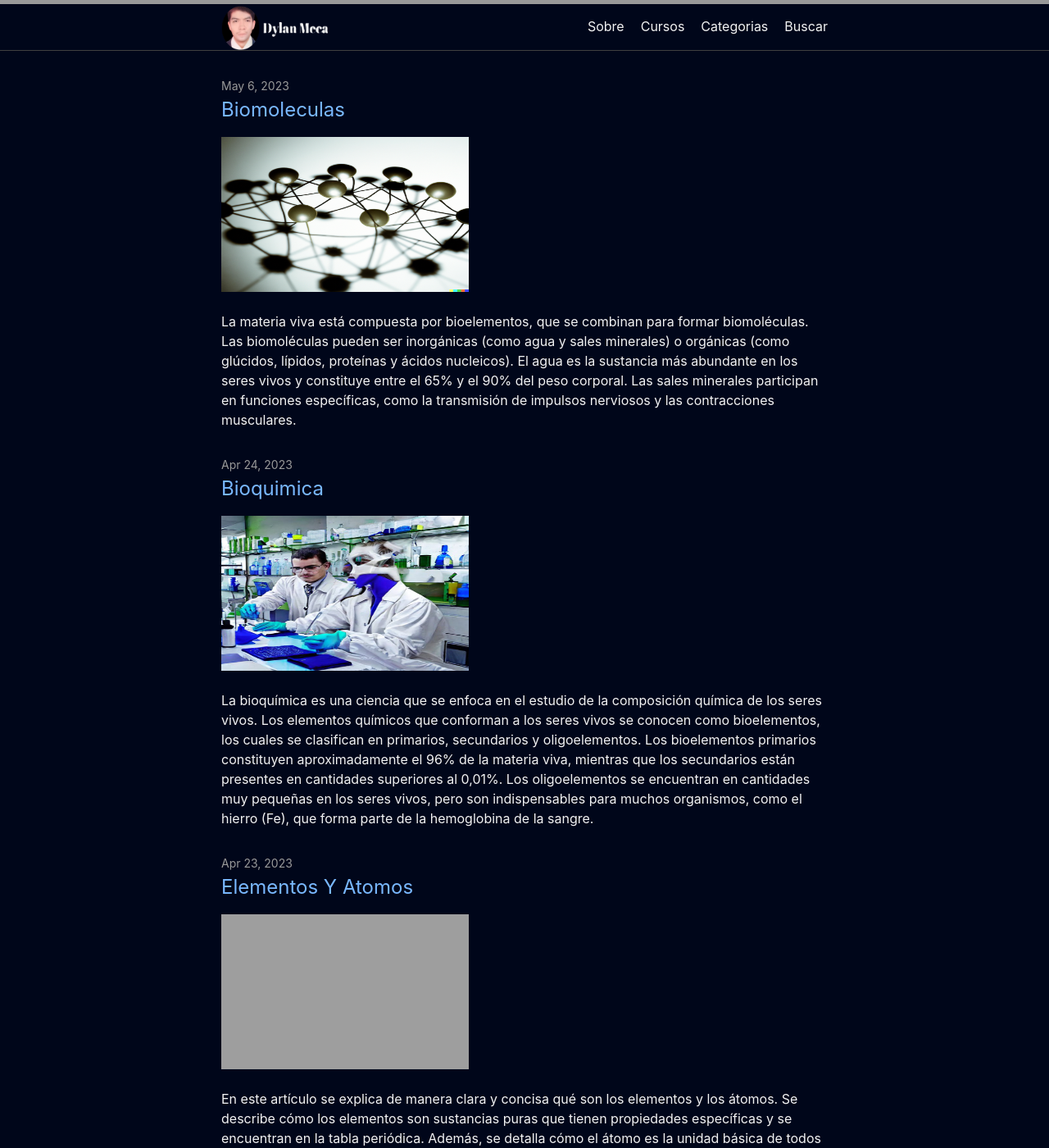
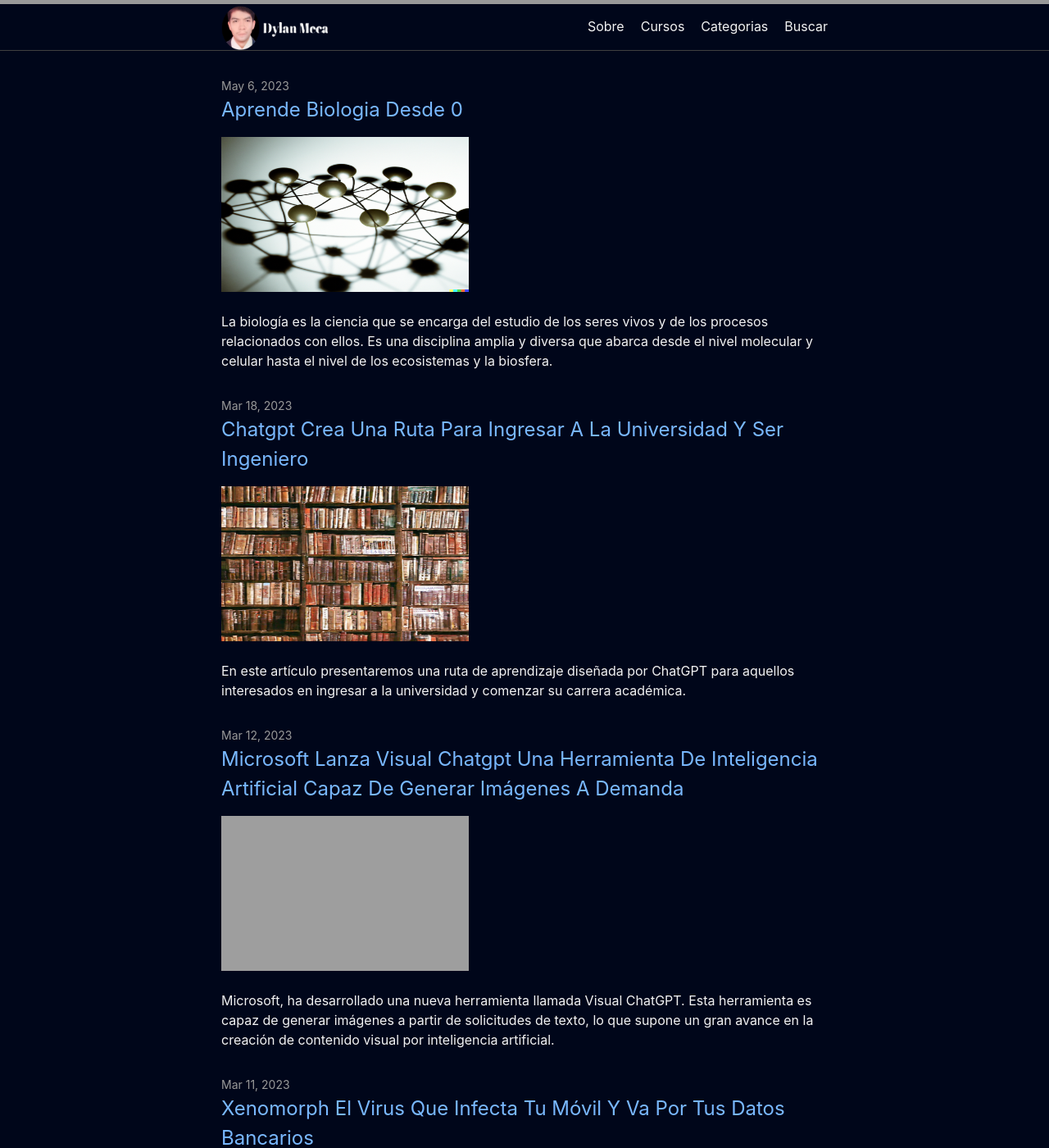
Before and after one commit to dylanmeca/dylanmeca.github.io, a Jekyll site: the page built from index.html, in a window 1280 px wide and 1400 px high. Shown: the whole window at 82% size. Built offline with Jekyll 4.4.1, drawn with Linux system fonts in a browser that asks for light colours; the list of posts is cut into pages by our own code; some of the changed text lies outside the part shown; grey boxes are pictures that could not be loaded.

Commit message:
New Update

````diff
--- a/_posts/2023-04-23-Elementos-y-Atomos.md
+++ /dev/null
@@ -1,50 +0,0 @@
----
-layout: post
-description: En este artículo se explica de manera clara y concisa qué son los elementos y los átomos. Se describe cómo los elementos son sustancias puras que tienen propiedades específicas y se encuentran en la tabla periódica. Además, se detalla cómo el átomo es la unidad básica de todos los elementos y se define por el número de protones en su núcleo. El artículo también explica el número atómico y cómo éste define un elemento. Se incluye el ejemplo del carbono para mostrar cómo los átomos pueden tener diferentes números de neutrones pero deben tener el mismo número de protones para ser del mismo elemento. Por último, se explica por qué los electrones no se alejan del núcleo del átomo. En general, este artículo es una buena introducción a los elementos y átomos para aquellos que quieren aprender sobre química básica.
-categories: [Quimica, Academico]
-img: https://dylanmeca.github.io/assets/img/quimica/atomo-representacion.png
-permalink: /2023/04/23/Elementos-y-Atomos.html
-author:
-   - Dylan Meca
-keywords:
-   - Elementos
-   - Átomos
-   - Número atómico
-   - Tabla periódica
-   - Neutrones
-   - Protones
-   - Electrones
-   - Sustancias puras
-   - Propiedades específicas
-   - Carbono
----
-
-<img src="https://dylanmeca.github.io/assets/img/quimica/atomo-representacion.png" width="400px" height="257px">
-
-Los seres humanos hemos sabido por miles de años que observando nuestro entorno vemos distintas sustancias y tienen propiedades distintas.
-
-Todas las sustancias que son puras, que tienen las propiedades específicas a ciertas temperaturas y reaccionan de cierta forma se llaman elementos, por ejemplo el carbono, oro y plomo. Dichas sustancias se encuentran en la tabla periódica. La unidad básica de todos estos elementos es el átomo.
-
-Lo que define el elemento es el número de protones que hay en el núcleo.
-
-```
-Proton = Define elemento
-```
-
-Cuando vemos la tabla periódica, vemos que están escritos en el orden de número atómico que literalmente es el número de protones del elemento.
-
-```
-Número de protones = Número atómico
-```
-
-Ponen ese número porque define o caracteriza un elemento. Las otras partículas que definen a un átomo, son el electrón y el neutrón.
-
-El carbono tiene 6 protones y el carbono 12 también tiene 6 protones, eso quiere decir que puede tener distinto número de neutrones pero tenemos el mismo número de protones los cuales no se deben cambiar.
-
-<img src="https://dylanmeca.github.io/assets/img/quimica/carbono-quimica.jpeg" width="400px" height="257px">
-
-En el centro del átomo de carbono habrá 12 partículas, las cuales son 6 protones y 6 neutrones. Otra versión del carbono es el carbono 14 que tiene 6 protones pero tiene 8 neutrones.
-
-<img src="https://dylanmeca.github.io/assets/img/quimica/atomo.jpeg" width="400px" height="257px">
-
-El carbono 12 es neutro, el carbono va a tener 6 electrones. La razón de por qué los electrones no se van del átomo es que están atraídos al núcleo tienen una velocidad muy alta.
--- a/_posts/2023-04-24-Bioquimica.md
+++ /dev/null
@@ -1,52 +0,0 @@
----
-layout: post
-description: La bioquímica es una ciencia que se enfoca en el estudio de la composición química de los seres vivos. Los elementos químicos que conforman a los seres vivos se conocen como bioelementos, los cuales se clasifican en primarios, secundarios y oligoelementos. Los bioelementos primarios constituyen aproximadamente el 96% de la materia viva, mientras que los secundarios están presentes en cantidades superiores al 0,01%. Los oligoelementos se encuentran en cantidades muy pequeñas en los seres vivos, pero son indispensables para muchos organismos, como el hierro (Fe), que forma parte de la hemoglobina de la sangre.
-img: https://dylanmeca.github.io/assets/img/quimica/bioquimica-laboratorio.jfif
-permalink: /2023/04/24/bioquimica.html
-categories: [Quimica, Biologia, Academico]
-author:
-   - Dylan Meca
-keywords:
-   - Bioquímica
-   - Composición química
-   - Seres vivos
-   - Bioelementos
-   - Primarios
-   - Secundarios
-   - Oligoelementos
-   - Hierro
-   - Hemoglobina
-   - Materia viva
----
-
-<img src="https://dylanmeca.github.io/assets/img/quimica/bioquimica-laboratorio.jfif" width="400px" height="257px">
-
-La bioquímica es la ciencia que estudia la composición química de los seres vivos.
-
-## Composición química de los seres vivos:
-<img src="https://dylanmeca.github.io/assets/img/quimica/composicion-quimica.jpg" width="400px" height="257px">
-
-## Bioelementos
-Son los elementos químicos que forman a los seres vivos, estos pueden ser:
-
-* **Primarios:** Constituyen alrededor del 96% de la materia viva, es decir, de la masa total del organismo.
-* **Secundarios:** Su presencia en los seres vivos representa valores superiores al 0,01%.
-* **Oligoelementos:** Se encuentran en mínimas proporciones en los seres vivos en valores inferiores al 0,01%. Sin embargo, son indispensables para muchos organismos, como el:
-  * Fe (Hierro), que forma parte de la hemoglobina de la sangre.
-  * F (Flúor), componente importante del esmalte de los dientes.
-  * Zn (Zinc), regulador indispensable en labor enzimático
-  * I (Yodo), constituyente importante de las hormonas tiroideas.
-
-<img src="https://dylanmeca.github.io/assets/img/quimica/hemoglobina.jpg" width="400px" height="257px">
-
-## Cuadro comparativo entre Biomoléculas Inorgánicas y Orgánicas
-
-|  Características | Biomoléculas Inorgánicas | Biomoléculas Orgánicas |
-| --- | --- | --- |
-| Composición química | Compuestos que no contienen átomos de carbono y/o hidrógeno. | Compuestos que contienen átomos de carbono y/o hidrógeno. |
-| Ejemplos | Agua, sales minerales (NaCl, CaCO3), gases (O2, CO2) | Carbohidratos, lípidos, proteínas, ácidos nucleicos |
-| Funciones biológicas | Constituyentes celulares, reguladores del pH y la osmolaridad, transporte de sustancias. | Reserva de energía, estructurales, catalíticas, informativas (almacenamiento y transmisión de información genética) |
-| Solubilidad en agua | Solubles en agua. | Solubles en disolventes orgánicos (hidrofóbicos) |
-| Enlaces químicos | Enlaces iónicos o covalentes no polares. | Enlaces covalentes polares o no polares. |
-| Estabilidad | Estables a temperaturas y pH extremos. | Sensibles a temperaturas y pH extremos. |
-| Síntesis | Procesos químicos o biológicos. | Procesos biológicos. |
--- a/_posts/2023-05-06-Biomoleculas.md
+++ b/_posts/2023-05-06-Aprende-biologia-desde-0.md
@@ -1,8 +1,8 @@
 ---
 layout: post
-description: La materia viva está compuesta por bioelementos, que se combinan para formar biomoléculas. Las biomoléculas pueden ser inorgánicas (como agua y sales minerales) o orgánicas (como glúcidos, lípidos, proteínas y ácidos nucleicos). El agua es la sustancia más abundante en los seres vivos y constituye entre el 65% y el 90% del peso corporal. Las sales minerales participan en funciones específicas, como la transmisión de impulsos nerviosos y las contracciones musculares.
+description: La biología es la ciencia que se encarga del estudio de los seres vivos y de los procesos relacionados con ellos. Es una disciplina amplia y diversa que abarca desde el nivel molecular y celular hasta el nivel de los ecosistemas y la biosfera.
 img: /assets/img/biologia/biomoleculas.png
-permalink: /2023/05/06/biomoleculas.html
+permalink: /2023/05/22/aprende-biologia-desde-0.html
 categories: [Ciencia, Biologia, Academico]
 author:
   - Dylan Meca
@@ -18,6 +18,68 @@
   - Proteínas
   - Ácidos nucleicos
 ---
+
+<img src="https://dylanmeca.github.io/assets/img/quimica/atomo-representacion.png" width="400px" height="257px">
+
+Los seres humanos hemos sabido por miles de años que observando nuestro entorno vemos distintas sustancias y tienen propiedades distintas.
+
+Todas las sustancias que son puras, que tienen las propiedades específicas a ciertas temperaturas y reaccionan de cierta forma se llaman elementos, por ejemplo el carbono, oro y plomo. Dichas sustancias se encuentran en la tabla periódica. La unidad básica de todos estos elementos es el átomo.
+
+Lo que define el elemento es el número de protones que hay en el núcleo.
+
+```
+Proton = Define elemento
+```
+
+Cuando vemos la tabla periódica, vemos que están escritos en el orden de número atómico que literalmente es el número de protones del elemento.
+
+```
+Número de protones = Número atómico
+```
+
+Ponen ese número porque define o caracteriza un elemento. Las otras partículas que definen a un átomo, son el electrón y el neutrón.
+
+El carbono tiene 6 protones y el carbono 12 también tiene 6 protones, eso quiere decir que puede tener distinto número de neutrones pero tenemos el mismo número de protones los cuales no se deben cambiar.
+
+<img src="https://dylanmeca.github.io/assets/img/quimica/carbono-quimica.jpeg" width="400px" height="257px">
+
+En el centro del átomo de carbono habrá 12 partículas, las cuales son 6 protones y 6 neutrones. Otra versión del carbono es el carbono 14 que tiene 6 protones pero tiene 8 neutrones.
+
+<img src="https://dylanmeca.github.io/assets/img/quimica/atomo.jpeg" width="400px" height="257px">
+
+El carbono 12 es neutro, el carbono va a tener 6 electrones. La razón de por qué los electrones no se van del átomo es que están atraídos al núcleo tienen una velocidad muy alta.
+
+<img src="https://dylanmeca.github.io/assets/img/quimica/bioquimica-laboratorio.jfif" width="400px" height="257px">
+
+La bioquímica es la ciencia que estudia la composición química de los seres vivos.
+
+## Composición química de los seres vivos:
+<img src="https://dylanmeca.github.io/assets/img/quimica/composicion-quimica.jpg" width="400px" height="257px">
+
+## Bioelementos
+Son los elementos químicos que forman a los seres vivos, estos pueden ser:
+
+* **Primarios:** Constituyen alrededor del 96% de la materia viva, es decir, de la masa total del organismo.
+* **Secundarios:** Su presencia en los seres vivos representa valores superiores al 0,01%.
+* **Oligoelementos:** Se encuentran en mínimas proporciones en los seres vivos en valores inferiores al 0,01%. Sin embargo, son indispensables para muchos organismos, como el:
+  * Fe (Hierro), que forma parte de la hemoglobina de la sangre.
+  * F (Flúor), componente importante del esmalte de los dientes.
+  * Zn (Zinc), regulador indispensable en labor enzimático
+  * I (Yodo), constituyente importante de las hormonas tiroideas.
+
+<img src="https://dylanmeca.github.io/assets/img/quimica/hemoglobina.jpg" width="400px" height="257px">
+
+## Cuadro comparativo entre Biomoléculas Inorgánicas y Orgánicas
+
+|  Características | Biomoléculas Inorgánicas | Biomoléculas Orgánicas |
+| --- | --- | --- |
+| Composición química | Compuestos que no contienen átomos de carbono y/o hidrógeno. | Compuestos que contienen átomos de carbono y/o hidrógeno. |
+| Ejemplos | Agua, sales minerales (NaCl, CaCO3), gases (O2, CO2) | Carbohidratos, lípidos, proteínas, ácidos nucleicos |
+| Funciones biológicas | Constituyentes celulares, reguladores del pH y la osmolaridad, transporte de sustancias. | Reserva de energía, estructurales, catalíticas, informativas (almacenamiento y transmisión de información genética) |
+| Solubilidad en agua | Solubles en agua. | Solubles en disolventes orgánicos (hidrofóbicos) |
+| Enlaces químicos | Enlaces iónicos o covalentes no polares. | Enlaces covalentes polares o no polares. |
+| Estabilidad | Estables a temperaturas y pH extremos. | Sensibles a temperaturas y pH extremos. |
+| Síntesis | Procesos químicos o biológicos. | Procesos biológicos. |
 
 <img src="/assets/img/biologia/biomoleculas.png" width="302px" height="189px">
 
````
